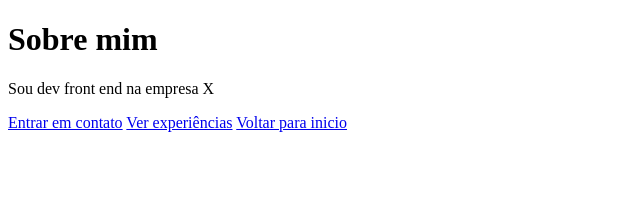
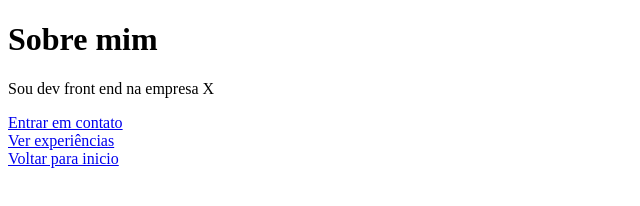
Before and after one commit to carolfpalmeida/curriculo, a plain HTML site: page sobre.html in a window 1280 px wide. Shown: the whole page, without its empty margins (0-640 px from the left). Drawn offline with Linux system fonts and the light colour scheme.

Commit message:
edit
alterações

```diff
--- a/sobre.html
+++ b/sobre.html
@@ -9,8 +9,8 @@
     <h1>Sobre mim</h1>
     <p>Sou dev front end na empresa X</p>
 
-    <a href="contato.html">Entrar em contato</a>
-    <a href="experiencia.html">Ver experiências</a>
+    <a href="contato.html">Entrar em contato</a><br>
+    <a href="experiencia.html">Ver experiências</a><br>
     <a href="index.html">Voltar para inicio</a>
 </body>
 </html>
```
Also changed, not shown: contato.html (+1 -1 lines).
